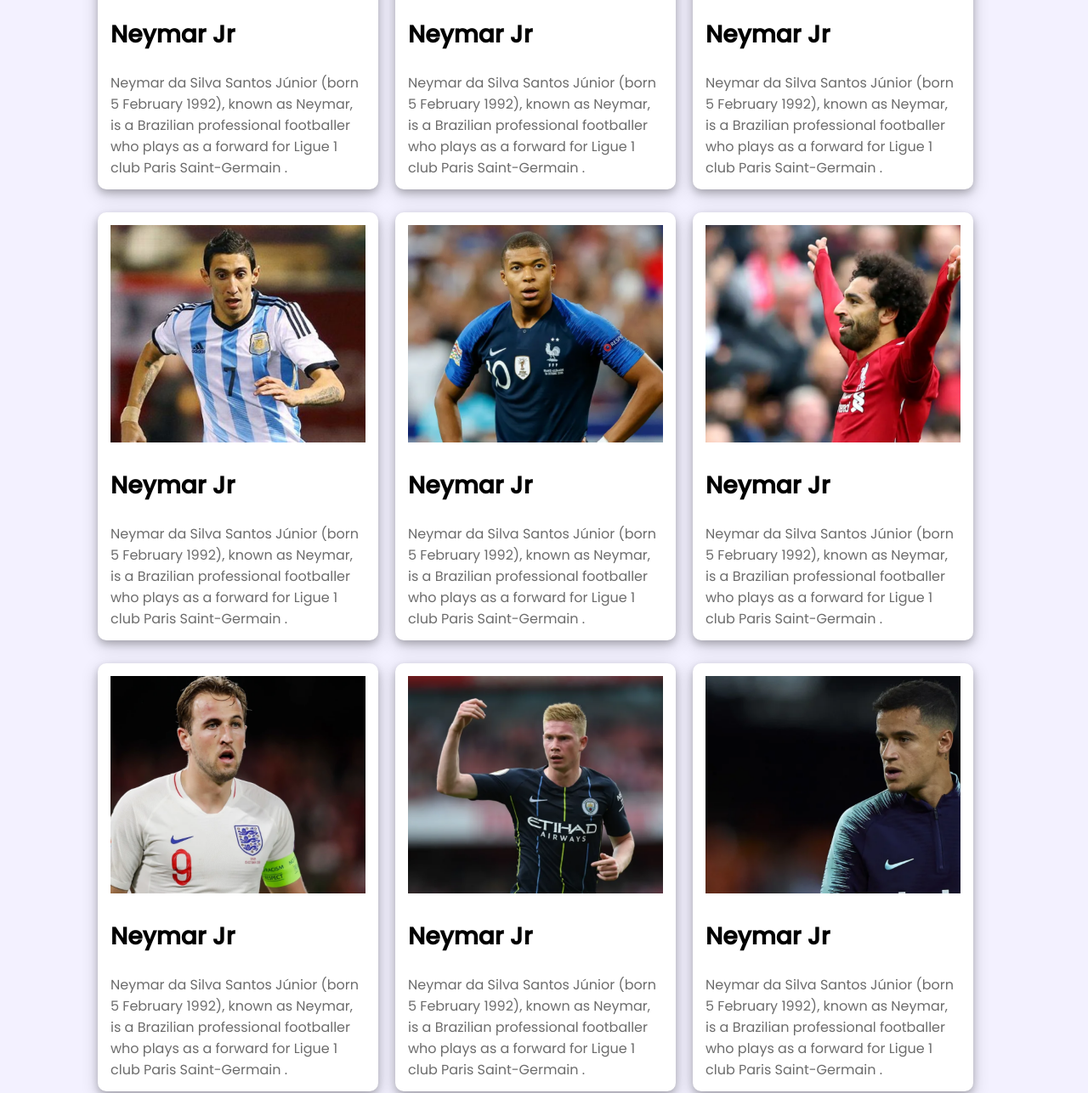
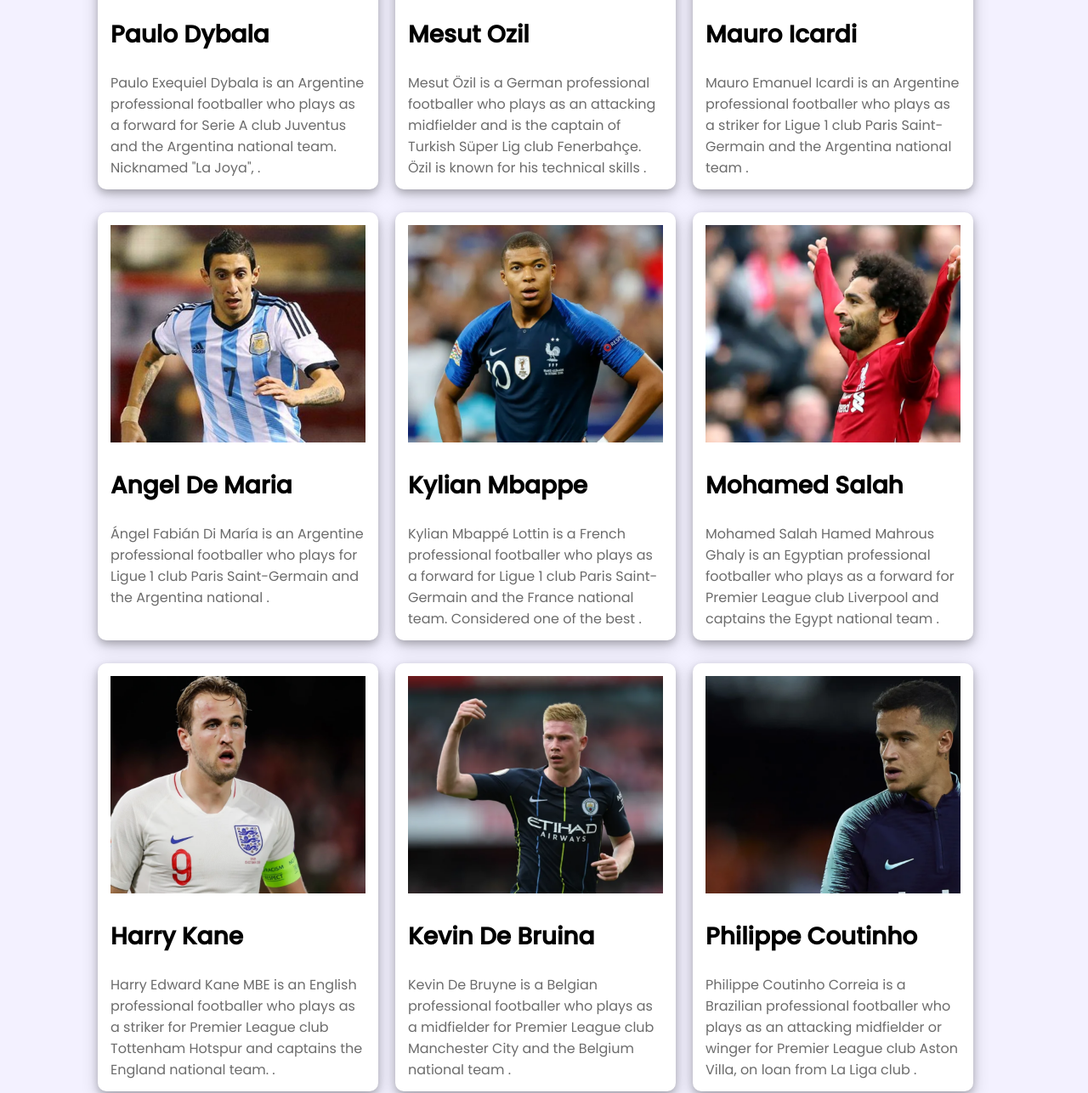
Before and after one commit to Ripon2323/responsive-football, a plain HTML site: page index.html in a window 1280 px wide. Shown: the part 1567-2854 px from the top of the page at 85% size. Drawn offline with Linux system fonts and the light colour scheme.

Commit message:
final commit

```diff
--- a/css/style.css
+++ b/css/style.css
@@ -51,9 +51,13 @@ header{
     margin-left: 102px;
 
 }
-.header-part-banner img{
+.header-part-banner img {
     width: 550px;
     height: 400px;
+}
+.header-part-banner:hover{
+    transform: rotate(360deg);
+    transition: transform 1s ease-in-out;
 }
 /* main part style sheet here */
 main{
--- a/index.html
+++ b/index.html
@@ -52,9 +52,9 @@
                         <img src="images/players/player-2.png" alt="">
                     </div>
                     <div class="player-info">
-                        <h2>Neymar Jr</h2>
-                        <p>Neymar da Silva Santos Júnior (born 5 February 1992), known as Neymar, is a Brazilian
-                            professional footballer who plays as a forward for Ligue 1 club Paris Saint-Germain .</p>
+                        <h2>Lionel Messi</h2>
+                        <p>Lionel Andrés Messi, also known as Leo Messi, is an Argentine professional footballer who
+                            plays as a forward for Ligue 1 club Paris Saint-Germain and captains the Argentina.</p>
                     </div>
                 </div>
                 <div class="player-blog">
@@ -62,9 +62,9 @@
                         <img src="images/players/player-3.png" alt="">
                     </div>
                     <div class="player-info">
-                        <h2>Neymar Jr</h2>
-                        <p>Neymar da Silva Santos Júnior (born 5 February 1992), known as Neymar, is a Brazilian
-                            professional footballer who plays as a forward for Ligue 1 club Paris Saint-Germain .</p>
+                        <h2>Christiano Ronaldo</h2>
+                        <p>Cristiano Ronaldo dos Santos Aveiro GOIH ComM is a Portuguese professional footballer who
+                            plays as a forward for Premier League club Manchester United and captains.</p>
                     </div>
                 </div>
                 <div class="player-blog">
@@ -72,9 +72,9 @@
                         <img src="images/players/player-4.png" alt="">
                     </div>
                     <div class="player-info">
-                        <h2>Neymar Jr</h2>
-                        <p>Neymar da Silva Santos Júnior (born 5 February 1992), known as Neymar, is a Brazilian
-                            professional footballer who plays as a forward for Ligue 1 club Paris Saint-Germain .</p>
+                        <h2>Paulo Dybala</h2>
+                        <p>Paulo Exequiel Dybala is an Argentine professional footballer who plays as a forward for
+                            Serie A club Juventus and the Argentina national team. Nicknamed "La Joya", .</p>
                     </div>
                 </div>
                 <div class="player-blog">
@@ -82,9 +82,10 @@
                         <img src="images/players/player-5.png" alt="">
                     </div>
                     <div class="player-info">
-                        <h2>Neymar Jr</h2>
-                        <p>Neymar da Silva Santos Júnior (born 5 February 1992), known as Neymar, is a Brazilian
-                            professional footballer who plays as a forward for Ligue 1 club Paris Saint-Germain .</p>
+                        <h2>Mesut Ozil</h2>
+                        <p>Mesut Özil is a German professional footballer who plays as an attacking midfielder and is
+                            the captain of Turkish Süper Lig club Fenerbahçe. Özil is known for his technical skills .
+                        </p>
                     </div>
                 </div>
                 <div class="player-blog">
@@ -92,9 +93,9 @@
                         <img src="images/players/player-6.png" alt="">
                     </div>
                     <div class="player-info">
-                        <h2>Neymar Jr</h2>
-                        <p>Neymar da Silva Santos Júnior (born 5 February 1992), known as Neymar, is a Brazilian
-                            professional footballer who plays as a forward for Ligue 1 club Paris Saint-Germain .</p>
+                        <h2>Mauro Icardi</h2>
+                        <p>Mauro Emanuel Icardi is an Argentine professional footballer who plays as a striker for Ligue
+                            1 club Paris Saint-Germain and the Argentina national team .</p>
                     </div>
                 </div>
                 <div class="player-blog">
@@ -102,9 +103,9 @@
                         <img src="images/players/player-7.png" alt="">
                     </div>
                     <div class="player-info">
-                        <h2>Neymar Jr</h2>
-                        <p>Neymar da Silva Santos Júnior (born 5 February 1992), known as Neymar, is a Brazilian
-                            professional footballer who plays as a forward for Ligue 1 club Paris Saint-Germain .</p>
+                        <h2>Angel De Maria</h2>
+                        <p>Ángel Fabián Di María is an Argentine professional footballer who plays for Ligue 1 club
+                            Paris Saint-Germain and the Argentina national .</p>
                     </div>
                 </div>
                 <div class="player-blog">
@@ -112,9 +113,9 @@
                         <img src="images/players/player-8.png" alt="">
                     </div>
                     <div class="player-info">
-                        <h2>Neymar Jr</h2>
-                        <p>Neymar da Silva Santos Júnior (born 5 February 1992), known as Neymar, is a Brazilian
-                            professional footballer who plays as a forward for Ligue 1 club Paris Saint-Germain .</p>
+                        <h2>Kylian Mbappe</h2>
+                        <p>Kylian Mbappé Lottin is a French professional footballer who plays as a forward for Ligue 1
+                            club Paris Saint-Germain and the France national team. Considered one of the best .</p>
                     </div>
                 </div>
                 <div class="player-blog">
@@ -122,9 +123,9 @@
                         <img src="images/players/player-9.png" alt="">
                     </div>
                     <div class="player-info">
-                        <h2>Neymar Jr</h2>
-                        <p>Neymar da Silva Santos Júnior (born 5 February 1992), known as Neymar, is a Brazilian
-                            professional footballer who plays as a forward for Ligue 1 club Paris Saint-Germain .</p>
+                        <h2>Mohamed Salah</h2>
+                        <p>Mohamed Salah Hamed Mahrous Ghaly is an Egyptian professional footballer who plays as a
+                            forward for Premier League club Liverpool and captains the Egypt national team .</p>
                     </div>
                 </div>
                 <div class="player-blog">
@@ -132,9 +133,9 @@
                         <img src="images/players/player-10.png" alt="">
                     </div>
                     <div class="player-info">
-                        <h2>Neymar Jr</h2>
-                        <p>Neymar da Silva Santos Júnior (born 5 February 1992), known as Neymar, is a Brazilian
-                            professional footballer who plays as a forward for Ligue 1 club Paris Saint-Germain .</p>
+                        <h2>Harry Kane</h2>
+                        <p>Harry Edward Kane MBE is an English professional footballer who plays as a striker for
+                            Premier League club Tottenham Hotspur and captains the England national team. .</p>
                     </div>
                 </div>
                 <div class="player-blog">
@@ -142,9 +143,10 @@
                         <img src="images/players/player-11.png" alt="">
                     </div>
                     <div class="player-info">
-                        <h2>Neymar Jr</h2>
-                        <p>Neymar da Silva Santos Júnior (born 5 February 1992), known as Neymar, is a Brazilian
-                            professional footballer who plays as a forward for Ligue 1 club Paris Saint-Germain .</p>
+                        <h2>Kevin De Bruina</h2>
+                        <p>Kevin De Bruyne is a Belgian professional footballer who plays as a midfielder for Premier
+                            League club Manchester City and the Belgium national team .
+                        </p>
                     </div>
                 </div>
                 <div class="player-blog">
@@ -152,9 +154,9 @@
                         <img src="images/players/player-12.png" alt="">
                     </div>
                     <div class="player-info">
-                        <h2>Neymar Jr</h2>
-                        <p>Neymar da Silva Santos Júnior (born 5 February 1992), known as Neymar, is a Brazilian
-                            professional footballer who plays as a forward for Ligue 1 club Paris Saint-Germain .</p>
+                        <h2>Philippe Coutinho</h2>
+                        <p>Philippe Coutinho Correia is a Brazilian professional footballer who plays as an attacking
+                            midfielder or winger for Premier League club Aston Villa, on loan from La Liga club .</p>
                     </div>
                 </div>
             </div>
@@ -214,7 +216,7 @@
 
                     </div>
                     <div class="result-3">
-                        <a href="https://www.youtube.com"> Watch Highlights</a>
+                        <a target="_blank" href="https://www.youtube.com"> Watch Highlights</a>
                     </div>
                 </div>
                 <div class="final-match-pic">
@@ -236,7 +238,8 @@
                     <a target="_blank" href="https://www.facebook.com"><i class="fa-brands fa-facebook filled"></i></a>
                     <a target="_blank" href="https//:www.linkedin"><i class="fa-brands fa-linkedin filled"></i></a>
                     <a target="_blank" href="https://www.youtube.com"><i class="fa-brands fa-youtube filled"></i></a>
-                    <a target="_blank" href="https://www.instagram.com"><i class="fa-brands fa-instagram filled"></i></a>
+                    <a target="_blank" href="https://www.instagram.com"><i
+                            class="fa-brands fa-instagram filled"></i></a>
                 </div>
                 <p class="copy-right">Copyright &copy; 2021 Football</p>
             </div>
```
Lines whose indentation alone changed are shown as unchanged.
